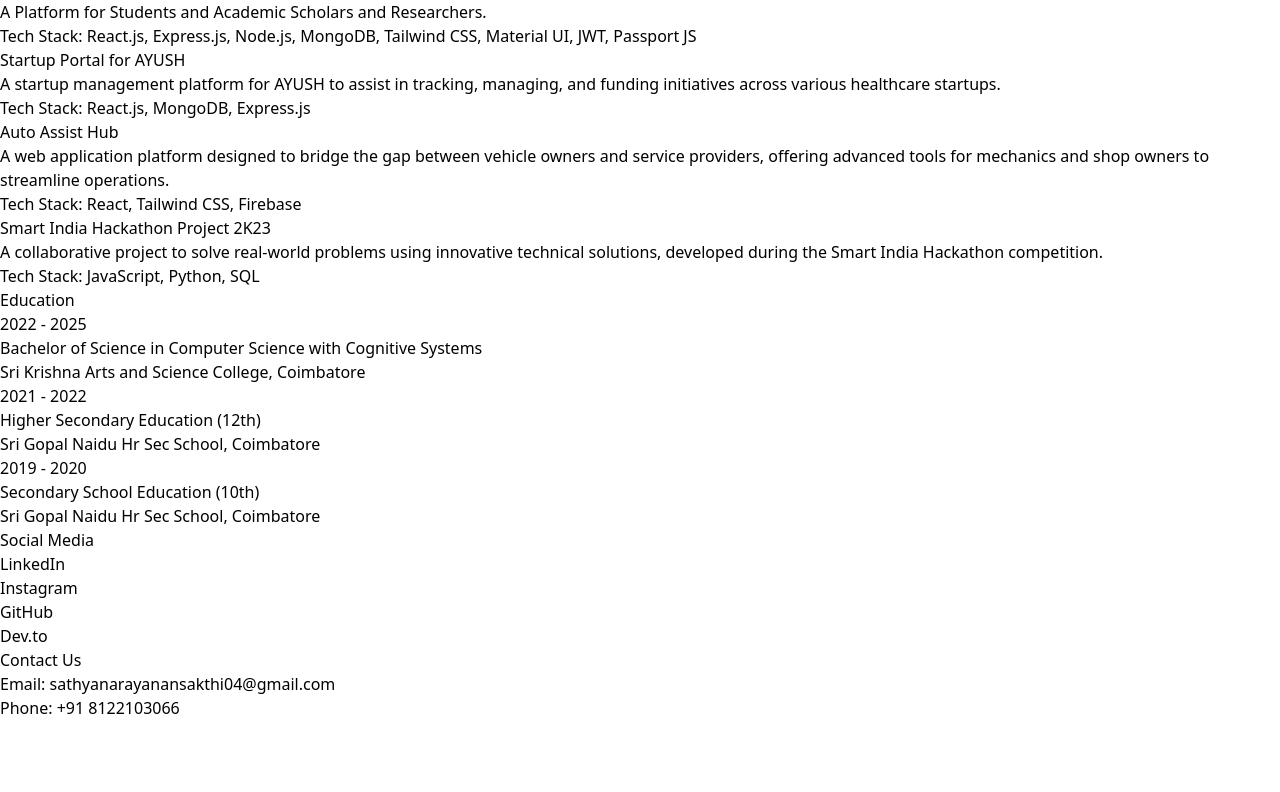
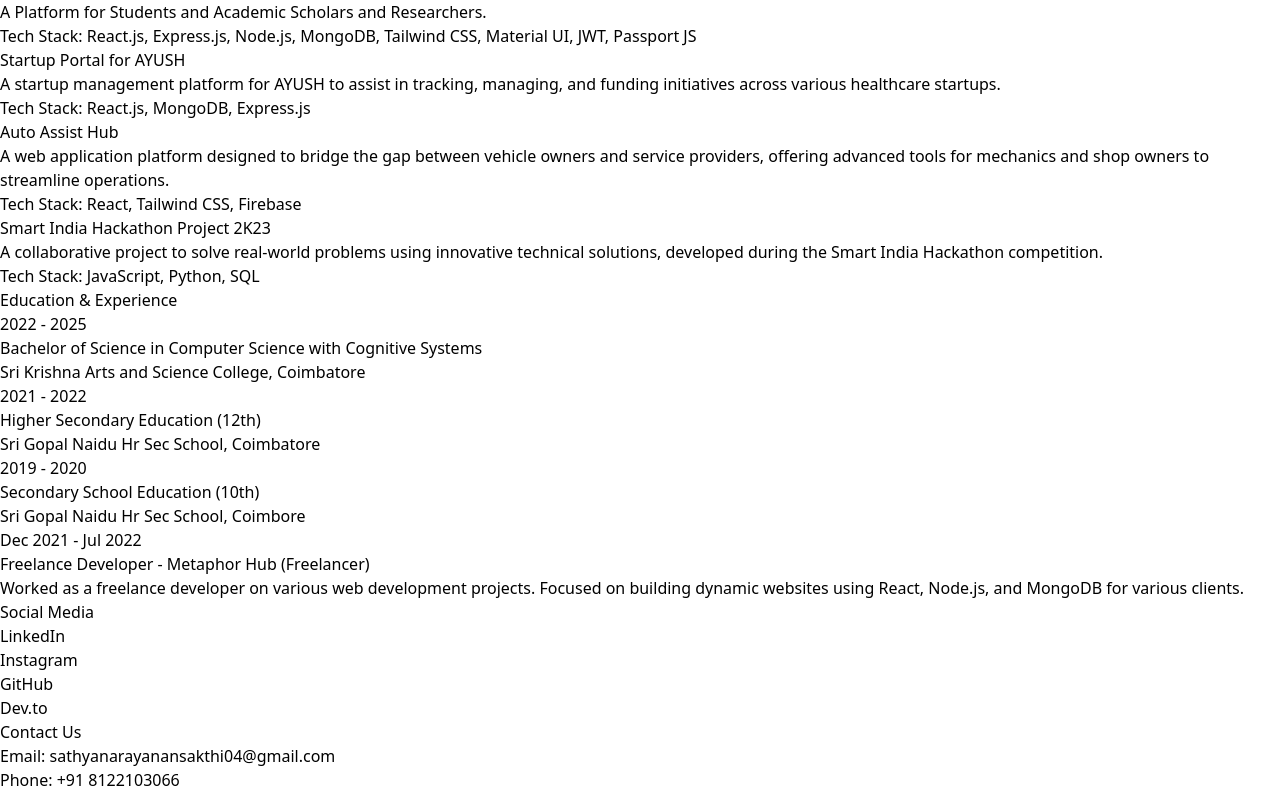
Before and after one commit to Sathyanarayanansakthi/my_site, a React (Vite) app: page / in a window 1280 px wide. Shown: the part 1332-2124 px from the top of the page. Before the commit the page ends 2052 px from the top, so only its background shows below. Built offline with nearby package versions, Linux system fonts and the light colour scheme.

Commit message:
Update Education.jsx

```diff
--- a/src/components/Education.jsx
+++ b/src/components/Education.jsx
@@ -16,7 +16,18 @@ const educationData = [
   {
     year: "2019 - 2020",
     degree: "Secondary School Education (10th)",
-    institution: "Sri Gopal Naidu Hr Sec School, Coimbatore",
+    institution: "Sri Gopal Naidu Hr Sec School, Coimbore",
+  },
+];
+
+// Experience Data
+const experienceData = [
+  {
+    company: "Metaphor Hub (Freelancer)",
+    role: "Freelance Developer",
+    duration: "Dec 2021 - Jul 2022",
+    description:
+      "Worked as a freelance developer on various web development projects. Focused on building dynamic websites using React, Node.js, and MongoDB for various clients.",
   },
 ];
 
@@ -30,8 +41,8 @@ const timelineVariants = {
   }),
 };
 
-// Education Component
-const Education = () => {
+// Education and Experience Component
+const EducationAndExperience = () => {
   const ref = useRef(null);
   const isInView = useInView(ref, { once: true });
 
@@ -46,11 +57,13 @@ const Education = () => {
         animate={isInView ? { opacity: 1, y: 0 } : {}}
         transition={{ duration: 0.8, ease: "easeOut" }}
       >
-        <h3 className="text-3xl font-bold mb-10">Education</h3>
+        <h3 className="text-3xl font-bold mb-10">Education & Experience</h3>
       </motion.div>
 
       {/* Timeline Container */}
-      <div className="max-w-3xl w-full">
+      <div className="max-w-5xl w-full">
+        {/* Education Timeline */}
+        <div className="flex justify-between items-center">
           {educationData.map((item, index) => (
             <motion.div
               key={index}
@@ -58,24 +71,47 @@ const Education = () => {
               animate={isInView ? "visible" : "hidden"}
               custom={index}
               variants={timelineVariants}
-            className="relative pl-10 mb-8 border-l-4 border-gray-500 hover:bg-slate-800 transition-all duration-300 p-5 rounded-lg"
+              className="relative flex flex-col items-center text-center mb-10"
             >
               {/* Timeline Dot */}
-            <div className="w-3 h-3 bg-gray-500 border-2 border-slate-900 rounded-full absolute left-[-6px] top-6"></div>
-
+              <div className="w-5 h-5 bg-gray-500 border-2 border-slate-900 rounded-full"></div>
               {/* Year */}
-            <h6 className="text-gray-400 font-bold mb-2">{item.year}</h6>
-
+              <h6 className="text-gray-400 font-bold mt-2">{item.year}</h6>
               {/* Degree and Institution */}
-            <div>
+              <div className="text-white mt-2">
                 <h5 className="text-xl font-bold">{item.degree}</h5>
                 <p className="text-gray-600">{item.institution}</p>
               </div>
             </motion.div>
           ))}
         </div>
+
+        {/* Experience Timeline */}
+        <div className="flex justify-between items-center mt-16">
+          {experienceData.map((item, index) => (
+            <motion.div
+              key={index}
+              initial="hidden"
+              animate={isInView ? "visible" : "hidden"}
+              custom={index}
+              variants={timelineVariants}
+              className="relative flex flex-col items-center text-center mb-10"
+            >
+              {/* Timeline Dot */}
+              <div className="w-5 h-5 bg-gray-500 border-2 border-slate-900 rounded-full"></div>
+              {/* Duration */}
+              <h6 className="text-gray-400 font-bold mt-2">{item.duration}</h6>
+              {/* Role and Company */}
+              <div className="text-white mt-2">
+                <h5 className="text-xl font-bold">{item.role} - {item.company}</h5>
+                <p className="text-gray-600">{item.description}</p>
+              </div>
+            </motion.div>
+          ))}
+        </div>
+      </div>
     </div>
   );
 };
 
-export default Education;
+export default EducationAndExperience;
```
Lines whose indentation alone changed are shown as unchanged.
